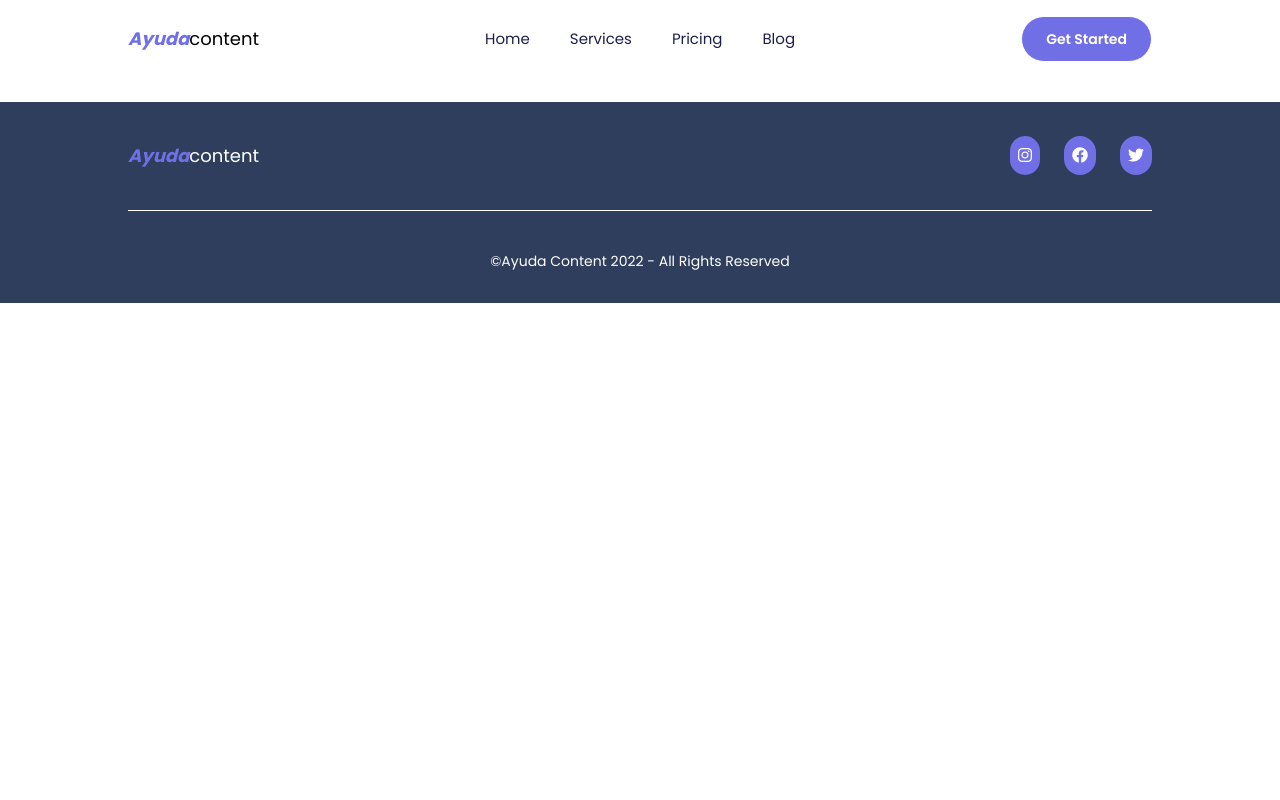
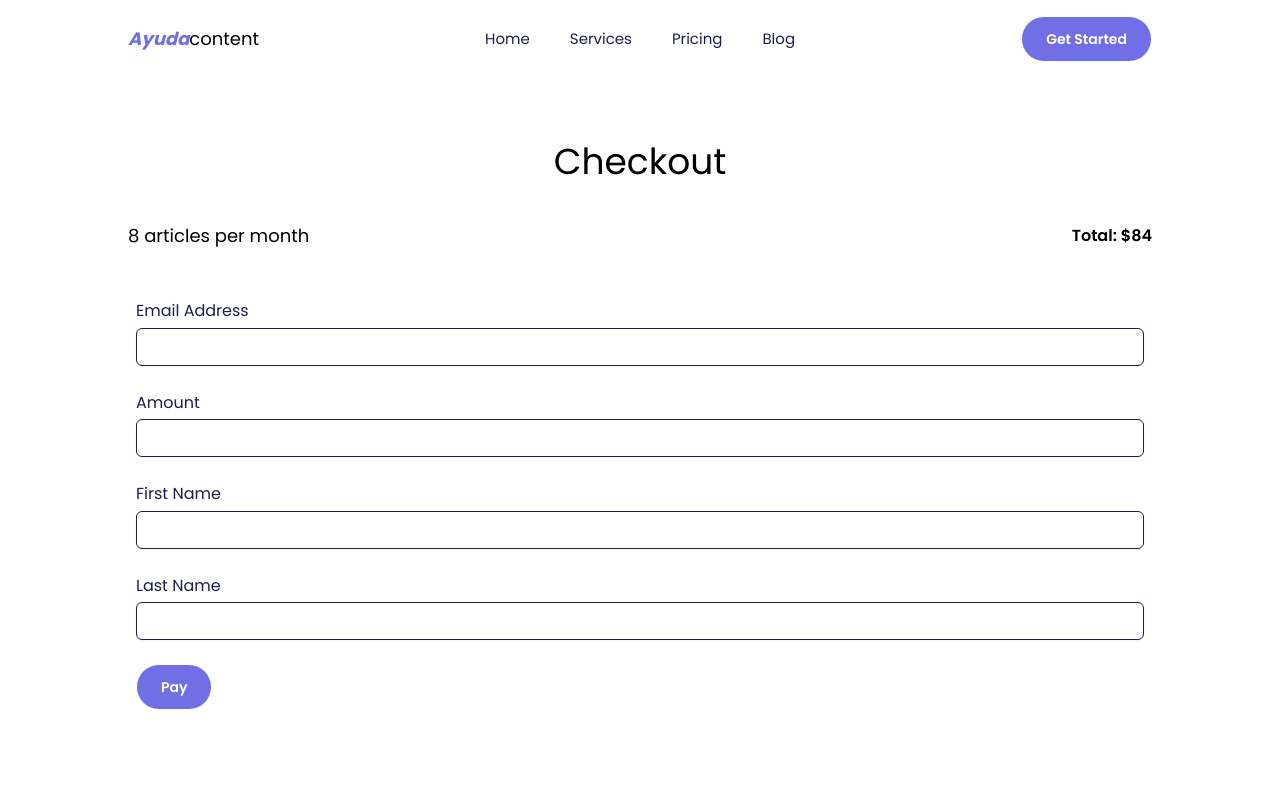
Before and after one commit to IsraelChidera/ayuda-content, a React (Create React App) app: page /plans-pricing/payment in a window 1280 px wide. Shown: the top 800 px of the page. Built offline with nearby package versions, Linux system fonts and the light colour scheme.

Commit message:
Checkout && Payment page completed

```diff
--- a/src/App.js
+++ b/src/App.js
@@ -2,6 +2,7 @@ import { Routes, Route } from 'react-router-dom';
 import './App.css';
 import Footer from './components/Footer';
 import Navbar from './components/Navbar';
+import Checkout from './pages/Checkout';
 import LandingPage from './pages/LandingPage';
 import PricingPage from './pages/PricingPage';
 
@@ -13,6 +14,7 @@ function App() {
       <Routes>
         <Route exact path="/" element={<LandingPage/>}/>
         <Route path="/plans-pricing" element={<PricingPage/>}/>
+        <Route path="/plans-pricing/payment" element={<Checkout/>}/>
       </Routes>
 
       < Footer />
--- /dev/null
+++ b/src/pages/Checkout.jsx
@@ -0,0 +1,121 @@
+import React, { useState } from 'react';
+import PaystackPop from '@paystack/inline-js';
+
+const Checkout = () => {
+    const [email, setEmail]= useState("");
+    const [amount, setAmount] = useState("");
+    const [firstname, setFirstname] = useState("");
+    const [lastname, setLastName] = useState("");
+
+    const payWithPaystack = (e) => {
+        e.preventDefault();
+        const paystack = new PaystackPop();
+        paystack.newTransaction({
+            key:"pk_test_131cda27a7f3959aa195063b755e392acc385460",
+            amount:amount*100,
+            // currency: 'USD',
+            email,
+            firstname,
+            lastname,
+            onSuccess(transaction){
+                let message = `Payment Complete! Reference ${transaction.reference}`
+                alert(message);
+                setEmail("");
+                setAmount("");
+                setFirstname("");
+                setLastName("");
+            },
+            onCancel(){
+                alert("You have canceled the transaction")
+            }
+        })
+    }
+
+    return (
+        <section className='pt-20 px-8 lg:px-32 pb-20'>
+
+            <div>
+                <h1 className='text-4xl md:text-center'>
+                    Checkout
+                </h1>
+            </div>
+
+            <div className='md:mt-10 mt-6 md:flex justify-between items-center'>
+                <p className='text-lg'>
+                    8 articles per month
+                </p>
+
+                <p className='font-semibold'>
+                    Total: {" "}
+                    <span>
+                        $84
+                    </span>
+                </p>
+            </div>
+
+            <div className='mt-10 p-2  text-darker'>
+                <form id="paymentForm" className='space-y-6'>
+                    <div className="form-group">
+                        <label for="email">Email Address</label>
+                        <input
+                            type="email"
+                            id="email-address"
+                            value={email}
+                            onChange={(e)=>setEmail(e.target.value)}
+                            required
+                            className="mt-1 px-3 py-2 bg-white border shadow-sm border-slate-300 placeholder-slate-400 focus:outline-none focus:border-sky-500 focus:ring-sky-500 block w-full rounded-md sm:text-sm focus:ring-1"
+                        />
+                    </div>
+
+                    <div className="form-group">
+                        <label for="amount">Amount</label>
+                        <input
+                            type="tel"
+                            id="amount"
+                            value={amount}
+                            onChange={(e)=>setAmount(e.target.value)}
+                            required
+                            className="mt-1 px-3 py-2 bg-white border shadow-sm border-slate-300 placeholder-slate-400 focus:outline-none focus:border-sky-500 focus:ring-sky-500 block w-full rounded-md sm:text-sm focus:ring-1"
+                        />
+                    </div>
+
+                    <div className="form-group">
+                        <label for="first-name">First Name</label>
+                        <input
+                            type="text"
+                            id="first-name"
+                            value={firstname}
+                            className="mt-1 px-3 py-2 bg-white border shadow-sm border-slate-300 placeholder-slate-400 focus:outline-none focus:border-sky-500 focus:ring-sky-500 block w-full rounded-md sm:text-sm focus:ring-1"
+                            onChange={(e)=>setFirstname(e.target.value)}
+                        />
+                    </div>
+
+                    <div className="form-group">
+                        <label for="last-name">Last Name</label>
+                        <input
+                            type="text"
+                            id="last-name"
+                            value={lastname}
+                            className="mt-1 px-3 py-2 bg-white border shadow-sm border-slate-300 placeholder-slate-400 focus:outline-none focus:border-sky-500 focus:ring-sky-500 block w-full rounded-md sm:text-sm focus:ring-1"
+                            onChange={(e)=>setLastName(e.target.value)}
+                        />
+                    </div>
+
+                    <div className="form-submit">
+                        <button
+                            type="submit"
+                            onClick={payWithPaystack}
+                            className="px-6 py-3 text-sm
+                                font-semibold rounded-full border
+                                border-purple-200 bg-primary text-white"
+                        >
+                            Pay
+                        </button>
+                    </div>
+                </form>
+            </div>
+        </section>
+    )
+}
+
+export default Checkout
--- a/src/pages/PricingPage.jsx
+++ b/src/pages/PricingPage.jsx
@@ -1,34 +1,14 @@
-import React, { useState } from 'react';
-import PaystackPop from '@paystack/inline-js';
+import React from 'react';
+import { useNavigate } from 'react-router-dom';
 
 const PricingPage = () => {
-    const [email, setEmail]= useState("");
-    const [amount, setAmount] = useState("");
-    const [firstname, setFirstname] = useState("");
-    const [lastname, setLastName] = useState("");
 
-    const payWithPaystack = (e) => {
-        e.preventDefault();
-        const paystack = new PaystackPop();
-        paystack.newTransaction({
-            key:"pk_test_131cda27a7f3959aa195063b755e392acc385460",
-            amount:amount*100,
-            email,
-            firstname,
-            lastname,
-            onSuccess(transaction){
-                let message = `Payment Complete! Reference ${transaction.reference}`
-                alert(message);
-                setEmail("");
-                setAmount("");
-                setFirstname("");
-                setLastName("");
-            },
-            onCancel(){
-                alert("You have canceled the transaction")
-            }
-        })
+
+    const navigate = useNavigate();
+    const handleSubscribe = () => {
+        navigate("/plans-pricing/payment")
     }
+
   return (
     <section className='pt-20 px-8 lg:px-32 pb-20'>
         <div>
@@ -61,6 +41,7 @@ const PricingPage = () => {
                                 className="px-6 py-3 text-sm
                                 font-semibold rounded-full border
                                 border-purple-200 bg-primary text-white"
+                                onClick={handleSubscribe}
                             >
                                 Subscribe
                             </button>
@@ -86,6 +67,7 @@ const PricingPage = () => {
                                 className="px-6 py-3 text-sm
                                 font-semibold rounded-full border
                                 border-purple-200 bg-primary text-white"
+                                onClick={handleSubscribe}
                             >
                                 Subscribe
                             </button>
@@ -111,6 +93,7 @@ const PricingPage = () => {
                                 className="px-6 py-3 text-sm
                                 font-semibold rounded-full border
                                 border-purple-200 bg-primary text-white"
+                                onClick={handleSubscribe}
                             >
                                 Subscribe
                             </button>
@@ -136,6 +119,7 @@ const PricingPage = () => {
                                 className="px-6 py-3 text-sm
                                 font-semibold rounded-full border
                                 border-purple-200 bg-primary text-white"
+                                onClick={handleSubscribe}
                             >
                                 Subscribe
                             </button>
@@ -161,6 +145,7 @@ const PricingPage = () => {
                                 className="px-6 py-3 text-sm
                                 font-semibold rounded-full border
                                 border-purple-200 bg-primary text-white"
+                                onClick={handleSubscribe}
                             >
                                 Subscribe
                             </button>
@@ -186,6 +171,7 @@ const PricingPage = () => {
                                 className="px-6 py-3 text-sm
                                 font-semibold rounded-full border
                                 border-purple-200 bg-primary text-white"
+                                onClick={handleSubscribe}
                             >
                                 Subscribe
                             </button>
@@ -211,6 +197,7 @@ const PricingPage = () => {
                                 className="px-6 py-3 text-sm
                                 font-semibold rounded-full border
                                 border-purple-200 bg-primary text-white"
+                                onClick={handleSubscribe}
                             >
                                 Subscribe
                             </button>
@@ -236,6 +223,7 @@ const PricingPage = () => {
                                 className="px-6 py-3 text-sm
                                 font-semibold rounded-full border
                                 border-purple-200 bg-primary text-white"
+                                onClick={handleSubscribe}
                             >
                                 Subscribe
                             </button>
@@ -246,56 +234,6 @@ const PricingPage = () => {
 
         </div>
 
-        <div className='mt-10 p-2  bg-darker'>
-            <form id="paymentForm">
-                <div className="form-group">
-                    <label for="email">Email Address</label>
-                    <input
-                        type="email"
-                        id="email-address"
-                        value={email}
-                        onChange={(e)=>setEmail(e.target.value)}
-                        required
-                    />
-                </div>
-                <div className="form-group">
-                    <label for="amount">Amount</label>
-                    <input
-                        type="tel"
-                        id="amount"
-                        value={amount}
-                        onChange={(e)=>setAmount(e.target.value)}
-                        required
-                    />
-                </div>
-                <div className="form-group">
-                    <label for="first-name">First Name</label>
-                    <input
-                        type="text"
-                        id="first-name"
-                        value={firstname}
-                        onChange={(e)=>setFirstname(e.target.value)}
-                    />
-                </div>
-                <div className="form-group">
-                    <label for="last-name">Last Name</label>
-                    <input
-                        type="text"
-                        id="last-name"
-                        value={lastname}
-                        onChange={(e)=>setLastName(e.target.value)}
-                    />
-                </div>
-                <div className="form-submit">
-                    <button
-                        type="submit"
-                        onClick={payWithPaystack}
-                    >
-                        Pay
-                    </button>
-                </div>
-            </form>
-        </div>
     </section>
   )
 }
```
